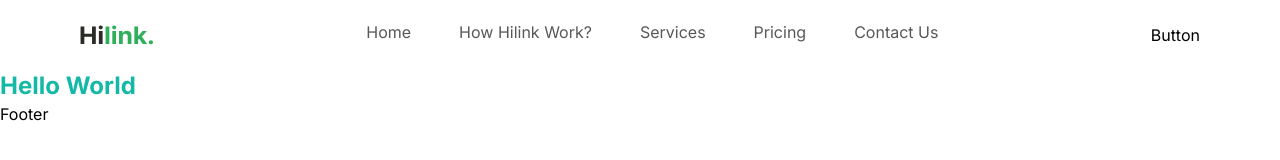
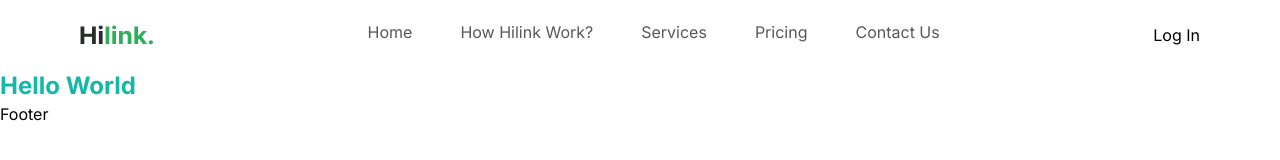
Before and after one commit to dcharles23/london_ui_app, a Next.js app: page / in a window 1280 px wide. Shown: the top 160 px of the page. Built offline with nearby package versions, Linux system fonts and the light colour scheme.

Commit message:
ButtonProps added to Button.tsx

```diff
--- a/components/Button.tsx
+++ b/components/Button.tsx
@@ -1,8 +1,17 @@
-import React from 'react'
+type ButtonProps = {
+    type: 'button' | 'submit';
+    title: string;
+    icon?: string;
+    variant: 'btn_dark_green'
+}
 
-const Button = () => {
+const Button = ({ type, title, icon, variant}: ButtonProps) => {
   return (
-    <div>Button</div>
+    <button
+        type="button"
+    >
+        Log In
+    </button>
   )
 }
 
--- a/components/Navbar.tsx
+++ b/components/Navbar.tsx
@@ -21,10 +21,15 @@ const navbar = () => {
           </Link>
         ))}
       </ul>
+
       <div className="lg:flexCenter hidden">
-          <Button />
+          <Button
+            type="button"
+            title="Login"
+            icon="/user.svg"
+            variant="btn_dark_green"
+          />
       </div>
-
     </nav>
   )
 }
```
